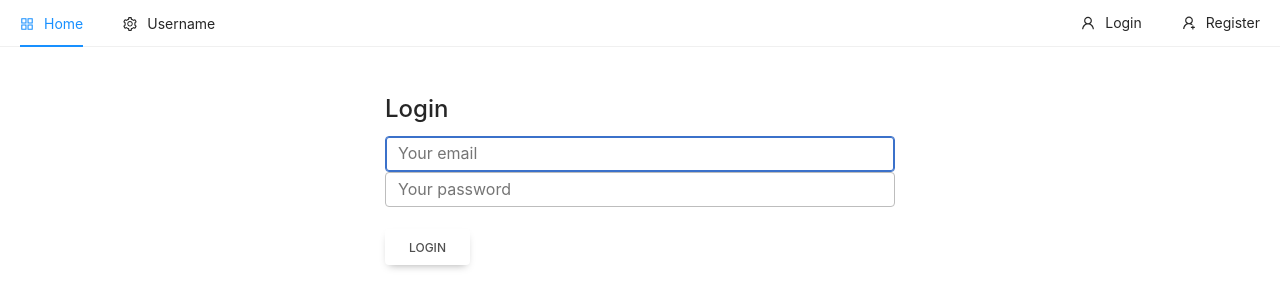
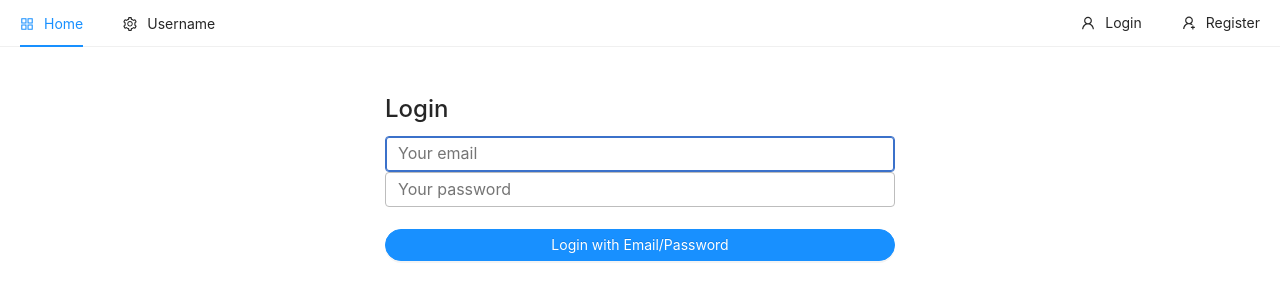
Before and after one commit to nhatnv6767/ecommerce-frontend, a React (Create React App) app: page /login in a window 1280 px wide. Shown: the top 308 px of the page. Built offline with nearby package versions, Linux system fonts and the light colour scheme; no server answers.

Commit message:
#25 Login page 4

```diff
--- a/src/pages/auth/Login.js
+++ b/src/pages/auth/Login.js
@@ -2,6 +2,8 @@ import React, {useState} from 'react';
 // import {auth} from "../../firebase"
 import {sendSignInLinkToEmail} from "firebase/auth";
 import {toast} from "react-toastify"
+import {Button} from "antd";
+import {MailOutlined} from '@ant-design/icons';
 
 const Login = ({auth}) => {
 
@@ -36,9 +38,15 @@ const Login = ({auth}) => {
                 />
             </div>
             <br/>
-            <button type="submit" className="btn btn-raised">
-                Login
-            </button>
+            <Button
+                onClick={handleSubmit}
+                type="primary"
+                className="mb-3"
+                block
+                shape="round"
+            >
+                Login with Email/Password
+            </Button>
         </form>
     return (
         <div className="container p-5">
```
